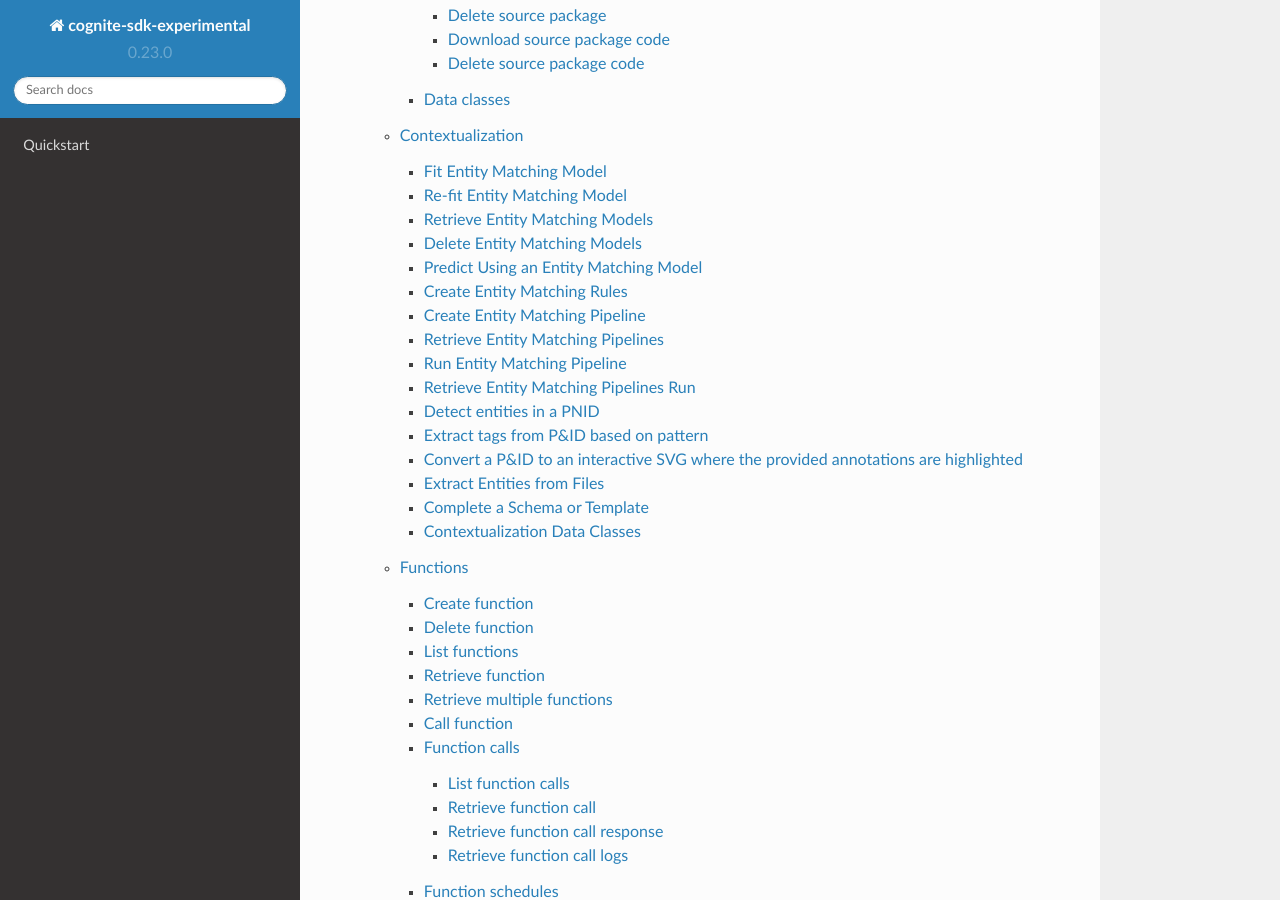
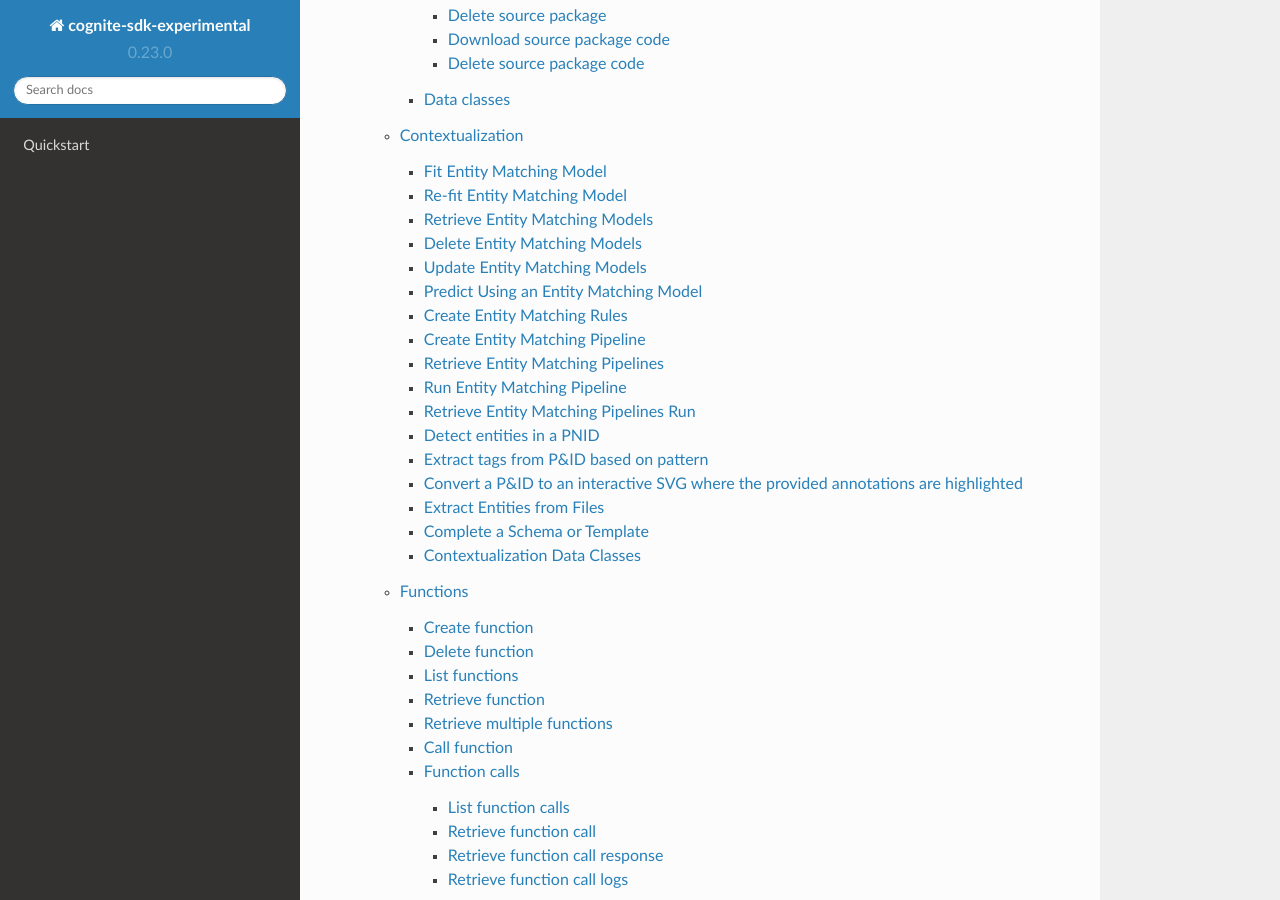
Before and after one commit to cognitedata/cognite-sdk-python-experimental, a Sphinx documentation site: the page built from docs/source/index.rst, in a window 1280 px wide and 900 px high, scrolled down 2400 px. Built offline with Sphinx 7.4.7 and the Read the Docs theme 2.0.0, drawn with Linux system fonts in a browser that asks for light colours.

Commit message:
CDF-9079 add update entity matching model to documentation

```diff
--- a/docs/source/cognite.rst
+++ b/docs/source/cognite.rst
@@ -341,6 +341,10 @@
 ^^^^^^^^^^^^^^^^^^^^^^^^^^^^^
 .. automethod:: cognite.experimental._api.entity_matching.EntityMatchingAPI.delete
 
+Update Entity Matching Models
+^^^^^^^^^^^^^^^^^^^^^^^^^^^^^
+.. automethod:: cognite.experimental._api.entity_matching.EntityMatchingAPI.update
+
 Predict Using an Entity Matching Model
 ^^^^^^^^^^^^^^^^^^^^^^^^^^^^^^^^^^^^^^
 .. automethod:: cognite.experimental._api.entity_matching.EntityMatchingAPI.predict
```
